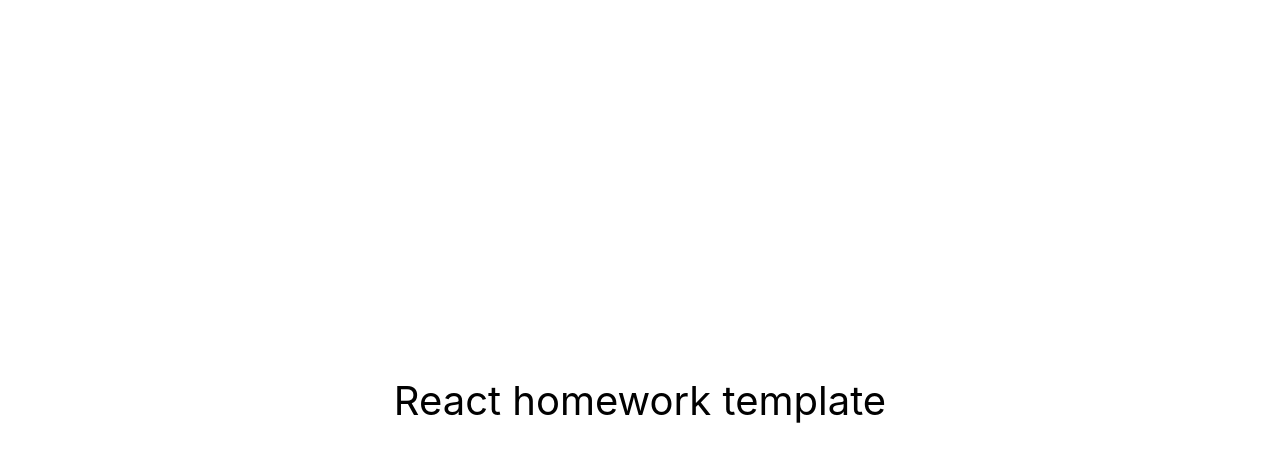
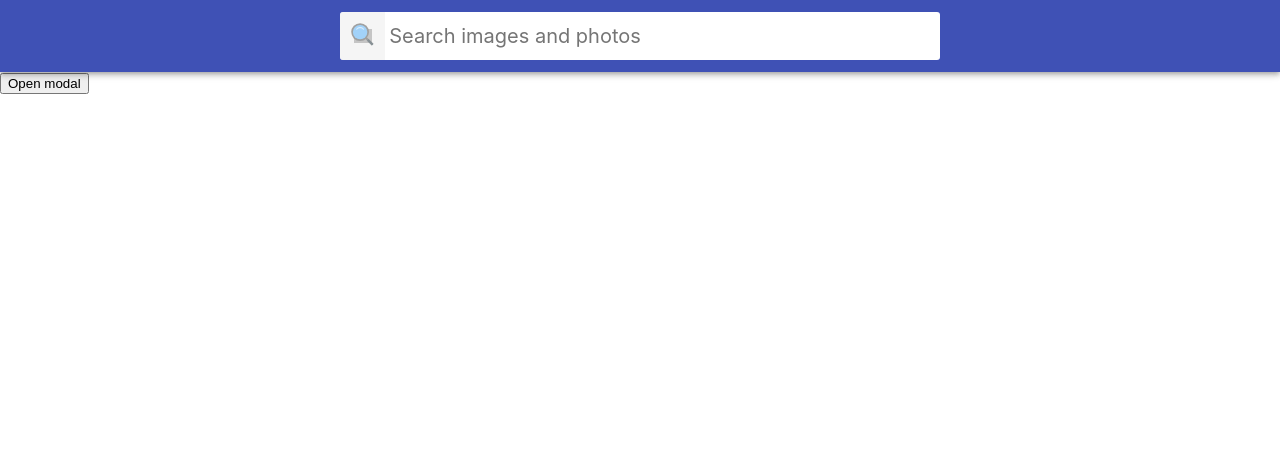
Before and after one commit to Siryi-Oleksandr/goit-react-hw-03-image-finder, a React (Create React App) app: page / in a window 1280 px wide. Shown: the top 462 px of the page. Built offline with nearby package versions, Linux system fonts and the light colour scheme; grey boxes are pictures that could not be loaded.

Commit message:
have done searchBar + onSubmit

```diff
--- a/public/index.html
+++ b/public/index.html
@@ -60,6 +60,7 @@
   <body>
     <noscript>You need to enable JavaScript to run this app.</noscript>
     <div id="root"></div>
+    <div id="modal-root"></div>
     <!--
       This HTML file is a template.
       If you open it directly in the browser, you will see an empty page.
--- a/src/components/App.jsx
+++ b/src/components/App.jsx
@@ -1,16 +1,33 @@
-export const App = () => {
-  return (
-    <div
-      style={{
-        height: '100vh',
-        display: 'flex',
-        justifyContent: 'center',
-        alignItems: 'center',
-        fontSize: 40,
-        color: '#010101'
-      }}
-    >
-      React homework template
-    </div>
-  );
-};
+import React, { Component } from 'react';
+import { Modal } from './Modal/Modal';
+import { Searchbar } from './Searchbar/Searchbar';
+
+export class App extends Component {
+  state = {
+    search: '',
+    showModal: false,
+  };
+
+  handleSubmit = search => {
+    console.log(search);
+  };
+
+  toggleModal = () => {
+    this.setState(({ showModal }) => ({
+      showModal: !showModal,
+    }));
+  };
+
+  render() {
+    const { showModal } = this.state;
+    return (
+      <div>
+        <Searchbar onSubmit={this.handleSubmit} />
+        <button type="button" onClick={this.toggleModal}>
+          Open modal
+        </button>
+        {showModal && <Modal onClose={this.toggleModal} />}
+      </div>
+    );
+  }
+}
--- /dev/null
+++ b/src/components/Modal/Modal.jsx
@@ -0,0 +1,45 @@
+import React, { Component } from 'react';
+import { createPortal } from 'react-dom';
+
+const modalRoot = document.getElementById('modal-root');
+
+export class Modal extends Component {
+  componentDidMount() {
+    window.addEventListener('keydown', this.handleKeyDown);
+  }
+
+  componentWillUnmount() {
+    window.removeEventListener('keydown', this.handleKeyDown);
+  }
+
+  handleKeyDown = evt => {
+    if (evt.code === 'Escape') {
+      this.props.onClose();
+    }
+  };
+
+  handleBackdropClick = evt => {
+    if (evt.currentTarget === evt.target) {
+      this.props.onClose();
+    }
+  };
+  render() {
+    return createPortal(
+      <div className="overlay" onClick={this.handleBackdropClick}>
+        <div className="modal">
+          <p>
+            Lorem ipsum dolor sit amet, consectetur adipisicing elit. Officiis
+            incidunt, eveniet iste consequatur dolore mollitia laudantium quasi
+            hic quis sapiente, delectus corrupti sed dolorem itaque quas
+            distinctio saepe porro id!
+          </p>
+          <img src="" alt="" />
+          <button type="button" onClick={() => this.props.onClose()}>
+            Close
+          </button>
+        </div>
+      </div>,
+      modalRoot
+    );
+  }
+}
--- /dev/null
+++ b/src/components/Searchbar/Searchbar.jsx
@@ -0,0 +1,35 @@
+import React, { Component } from 'react';
+import { Formik, Form, Field, ErrorMessage } from 'formik';
+import { object, string } from 'yup';
+import { FcSearch } from 'react-icons/fc';
+import { BsSearch } from 'react-icons/bs';
+// FcSearch;
+
+export const Searchbar = ({ onSubmit }) => {
+  const handleSubmit = (values, { resetForm }) => {
+    const { search } = values;
+    onSubmit(search);
+    resetForm();
+  };
+
+  return (
+    <header className="searchbar">
+      <Formik initialValues={{ search: '' }} onSubmit={handleSubmit}>
+        <Form className="searchForm">
+          <button type="submit" className="searchForm-button">
+            <FcSearch size="2em" />
+          </button>
+
+          <Field
+            className="searchForm-input"
+            type="text"
+            name="search"
+            autoComplete="off"
+            autoFocus
+            placeholder="Search images and photos"
+          />
+        </Form>
+      </Formik>
+    </header>
+  );
+};
--- a/src/index.css
+++ b/src/index.css
@@ -1,15 +1,216 @@
 @import-normalize; /* bring in normalize.css styles */
+
+html {
+  box-sizing: border-box;
+  width: 100vw;
+  overflow-x: hidden;
+}
+
+*,
+*::before,
+*::after {
+  box-sizing: inherit;
+}
 
 body {
   margin: 0;
-  font-family: -apple-system, BlinkMacSystemFont, 'Segoe UI', 'Roboto', 'Oxygen',
-    'Ubuntu', 'Cantarell', 'Fira Sans', 'Droid Sans', 'Helvetica Neue',
-    sans-serif;
+  font-family: -apple-system, BlinkMacSystemFont, 'Segoe UI', Roboto,
+    Oxygen-Sans, Ubuntu, Cantarell, 'Helvetica Neue', sans-serif;
+  color: #212121;
+  background-color: #fff;
   -webkit-font-smoothing: antialiased;
   -moz-osx-font-smoothing: grayscale;
 }
 
-code {
-  font-family: source-code-pro, Menlo, Monaco, Consolas, 'Courier New',
-    monospace;
+img {
+  display: block;
+  max-width: 100%;
+  height: auto;
 }
+
+/*
+ * Стили компонента App
+ */
+.app {
+  display: grid;
+  grid-template-columns: 1fr;
+  grid-gap: 16px;
+  padding-bottom: 24px;
+}
+
+/*
+ * Стили компонента Searchbar
+ */
+.searchbar {
+  top: 0;
+  left: 0;
+  position: sticky;
+  z-index: 1100;
+  display: flex;
+  justify-content: center;
+  align-items: center;
+  min-height: 64px;
+  padding-right: 24px;
+  padding-left: 24px;
+  padding-top: 12px;
+  padding-bottom: 12px;
+  color: #fff;
+  background-color: #3f51b5;
+  box-shadow: 0px 2px 4px -1px rgba(0, 0, 0, 0.2),
+    0px 4px 5px 0px rgba(0, 0, 0, 0.14), 0px 1px 10px 0px rgba(0, 0, 0, 0.12);
+}
+
+/*
+ * Стили компонента SearchForm
+ */
+.searchForm {
+  display: flex;
+  align-items: center;
+  width: 100%;
+  max-width: 600px;
+  background-color: #fff;
+  border-radius: 3px;
+  overflow: hidden;
+}
+
+.searchForm-button {
+  display: inline-block;
+  width: 48px;
+  height: 48px;
+  border: 0;
+  background-image: url('https://image.flaticon.com/icons/svg/149/149852.svg');
+  background-size: 40%;
+  background-repeat: no-repeat;
+  background-position: center;
+  opacity: 0.6;
+  transition: opacity 250ms cubic-bezier(0.4, 0, 0.2, 1);
+  cursor: pointer;
+  outline: none;
+}
+
+.SearchForm-button:hover {
+  opacity: 1;
+}
+
+.searchForm-button-label {
+  display: block;
+  width: 100%;
+  height: 100%;
+  /* position: absolute;
+  width: 1px;
+  height: 1px;
+  padding: 0;
+  overflow: hidden;
+  clip: rect(0, 0, 0, 0);
+  white-space: nowrap;
+  clip-path: inset(50%);
+  border: 0; */
+}
+
+.searchForm-input {
+  display: inline-block;
+  width: 100%;
+  font: inherit;
+  font-size: 20px;
+  border: none;
+  outline: none;
+  padding-left: 4px;
+  padding-right: 4px;
+}
+
+.SearchForm-input::placeholder {
+  font: inherit;
+  font-size: 18px;
+}
+
+/*
+ * Стили компонента ImageGallery
+ */
+.ImageGallery {
+  display: grid;
+  max-width: calc(100vw - 48px);
+  grid-template-columns: repeat(auto-fill, minmax(320px, 1fr));
+  grid-gap: 16px;
+  margin-top: 0;
+  margin-bottom: 0;
+  padding: 0;
+  list-style: none;
+  margin-left: auto;
+  margin-right: auto;
+}
+
+/*
+ * Стили компонента ImageGalleryItem
+ */
+.ImageGalleryItem {
+  border-radius: 2px;
+  box-shadow: 0px 1px 3px 0px rgba(0, 0, 0, 0.2),
+    0px 1px 1px 0px rgba(0, 0, 0, 0.14), 0px 2px 1px -1px rgba(0, 0, 0, 0.12);
+}
+
+.ImageGalleryItem-image {
+  width: 100%;
+  height: 260px;
+  object-fit: cover;
+  transition: transform 250ms cubic-bezier(0.4, 0, 0.2, 1);
+}
+
+.ImageGalleryItem-image:hover {
+  transform: scale(1.03);
+  cursor: zoom-in;
+}
+
+/*
+ * Стили компонента Modal
+ */
+
+.overlay {
+  position: fixed;
+  top: 0;
+  left: 0;
+  width: 100vw;
+  height: 100vh;
+  display: flex;
+  justify-content: center;
+  align-items: center;
+  background-color: rgba(0, 0, 0, 0.449);
+  z-index: 1200;
+}
+
+.modal {
+  /* max-width: calc(100vw - 48px);
+  max-height: calc(100vh - 24px); */
+
+  width: 500px;
+  height: 300px;
+  background-color: #fff;
+}
+
+/*
+* Стили компонента Buton (Load more)
+*/
+.Button {
+  padding: 8px 16px;
+  border-radius: 2px;
+  background-color: #3f51b5;
+  transition: all 250ms cubic-bezier(0.4, 0, 0.2, 1);
+  text-align: center;
+  display: inline-block;
+  color: #fff;
+  border: 0;
+  text-decoration: none;
+  cursor: pointer;
+  font-family: inherit;
+  font-size: 18px;
+  line-height: 24px;
+  font-style: normal;
+  font-weight: 500;
+  min-width: 180px;
+  box-shadow: 0px 3px 1px -2px rgba(0, 0, 0, 0.2),
+    0px 2px 2px 0px rgba(0, 0, 0, 0.14), 0px 1px 5px 0px rgba(0, 0, 0, 0.12);
+}
+
+.Button:hover,
+.Button:focus {
+  background-color: #303f9f;
+}
--- a/src/index.js
+++ b/src/index.js
@@ -3,8 +3,9 @@
 import { App } from 'components/App';
 import './index.css';
 
-ReactDOM.createRoot(document.getElementById('root')).render(
+const root = document.getElementById('root');
+ReactDOM.createRoot(root).render(
   <React.StrictMode>
-    <App />
+    <App className="app" />
   </React.StrictMode>
 );
```
Also changed, not shown: package.json (+8 -1 lines), src/components/Button/Button.jsx (added), src/components/ImageGallery/ImageGallery.jsx (added), src/components/ImageGalleryItem/ImageGalleryItem.jsx (added), src/components/Loader/Loader.jsx (added), 1 other file (tests, documents, lock files or other folders).
